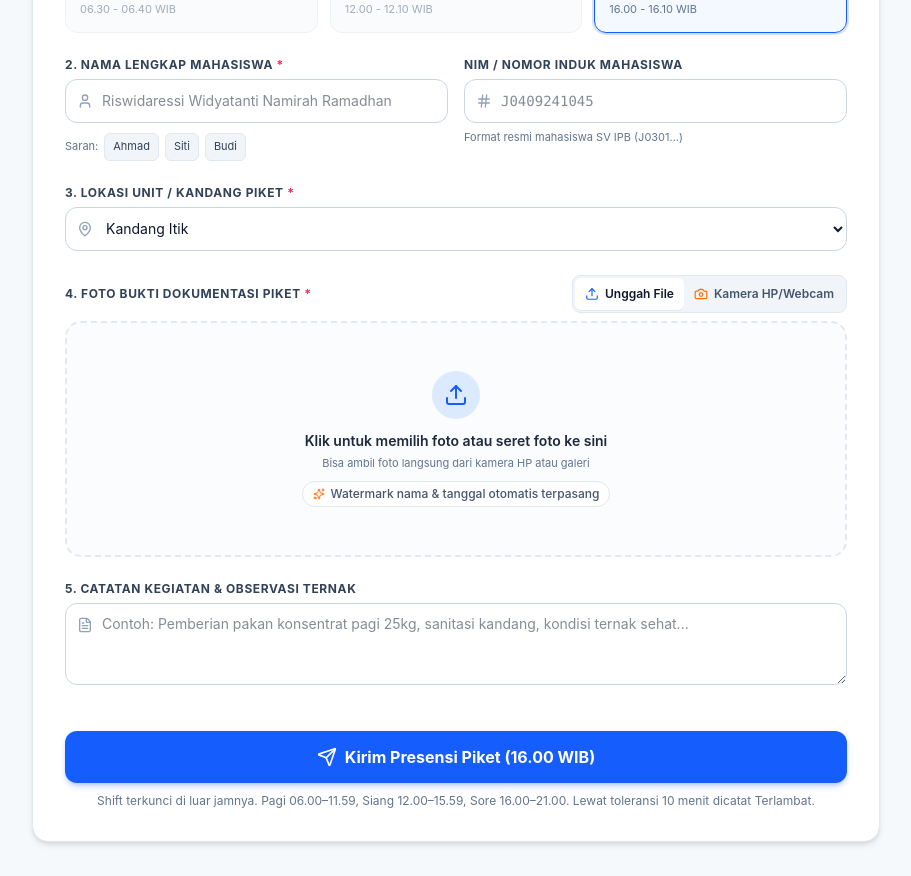
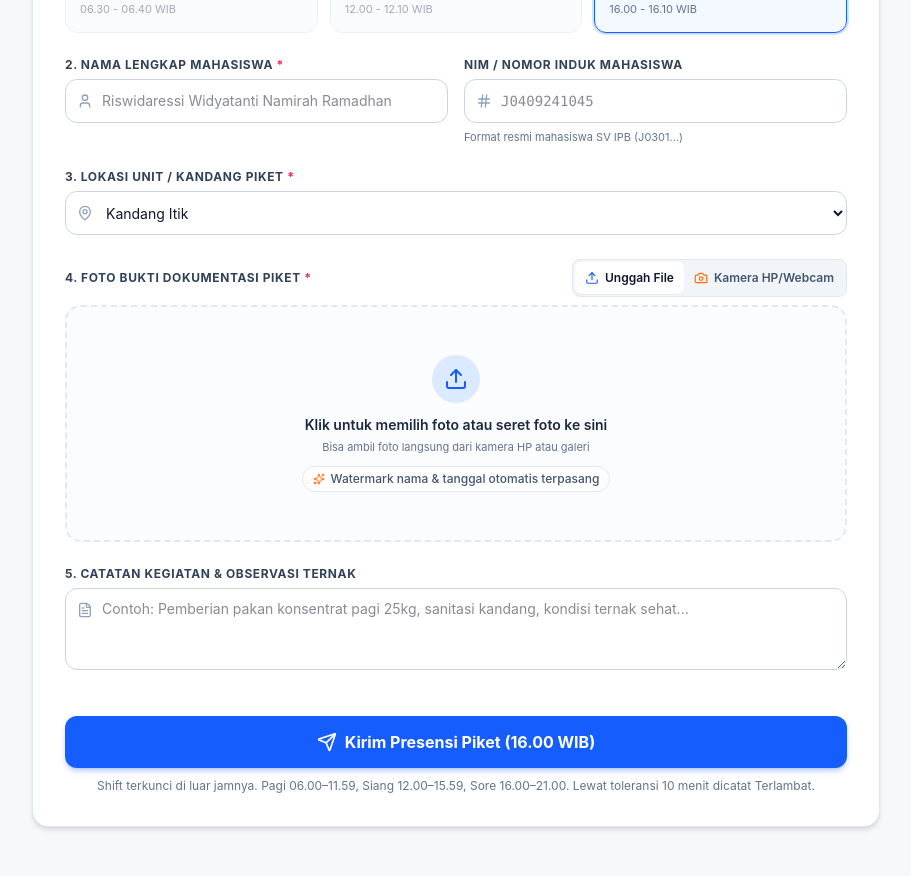
Before and after one commit to hafizhmaulidan15/Absensi-TNK-62, a Next.js app: page / in a window 1280 px wide. Shown: the part 940-1816 px from the top of the page, without its empty margins (184-1095 px from the left). Built offline with nearby package versions, Linux system fonts and the light colour scheme.

Commit message:
Hapus chip saran nama, hapus daftar nama dummy

```diff
--- a/components/StudentForm.tsx
+++ b/components/StudentForm.tsx
@@ -14,7 +14,6 @@ import {
   formatWIBDate,
   calculateAttendanceStatus,
 } from '@/lib/timeUtils';
-import { INITIAL_STUDENT_NAMES } from '@/lib/sampleData';
 import {
   Camera,
   Upload,
@@ -557,22 +556,6 @@ export const StudentForm: React.FC<StudentFormProps> = ({
                 />
               </div>
 
-              {/* Quick Suggestion Chips */}
-              <div className="pt-1 flex flex-wrap gap-1.5 items-center">
-                <span className="text-[11px] text-slate-500">Saran:</span>
-                {INITIAL_STUDENT_NAMES.slice(0, 3).map((name) => (
-                  <button
-                    key={name}
-                    type="button"
-                    onClick={() => {
-                      setStudentName(name);
-                    }}
-                    className="text-[11px] px-2 py-0.5 rounded-md bg-slate-100 hover:bg-slate-200 text-slate-700 border border-slate-200 transition-colors cursor-pointer min-h-[28px]"
-                  >
-                    {name.split(' ')[0]}
-                  </button>
-                ))}
-              </div>
             </div>
 
             {/* NIM Mahasiswa */}
--- a/lib/sampleData.ts
+++ b/lib/sampleData.ts
@@ -1,18 +1,3 @@
 import { AttendanceRecord } from '@/types/attendance';
 
-export const INITIAL_STUDENT_NAMES = [
-  'Ahmad Fauzi Rahman',
-  'Siti Nurhaliza Azzahra',
-  'Budi Santoso',
-  'Dewi Sartika Lestari',
-  'Rizky Pratama Ramadhan',
-  'Putri Ayu Handayani',
-  'Fajar Nugroho',
-  'Anisa Tri Wahyuni',
-  'Muhammad Rayhan Dwi',
-  'Nabila Salsabila',
-  'Ilham Kurniawan',
-  'Zahra Aulia Citra'
-];
-
 export const INITIAL_RECORDS: AttendanceRecord[] = [];
```
